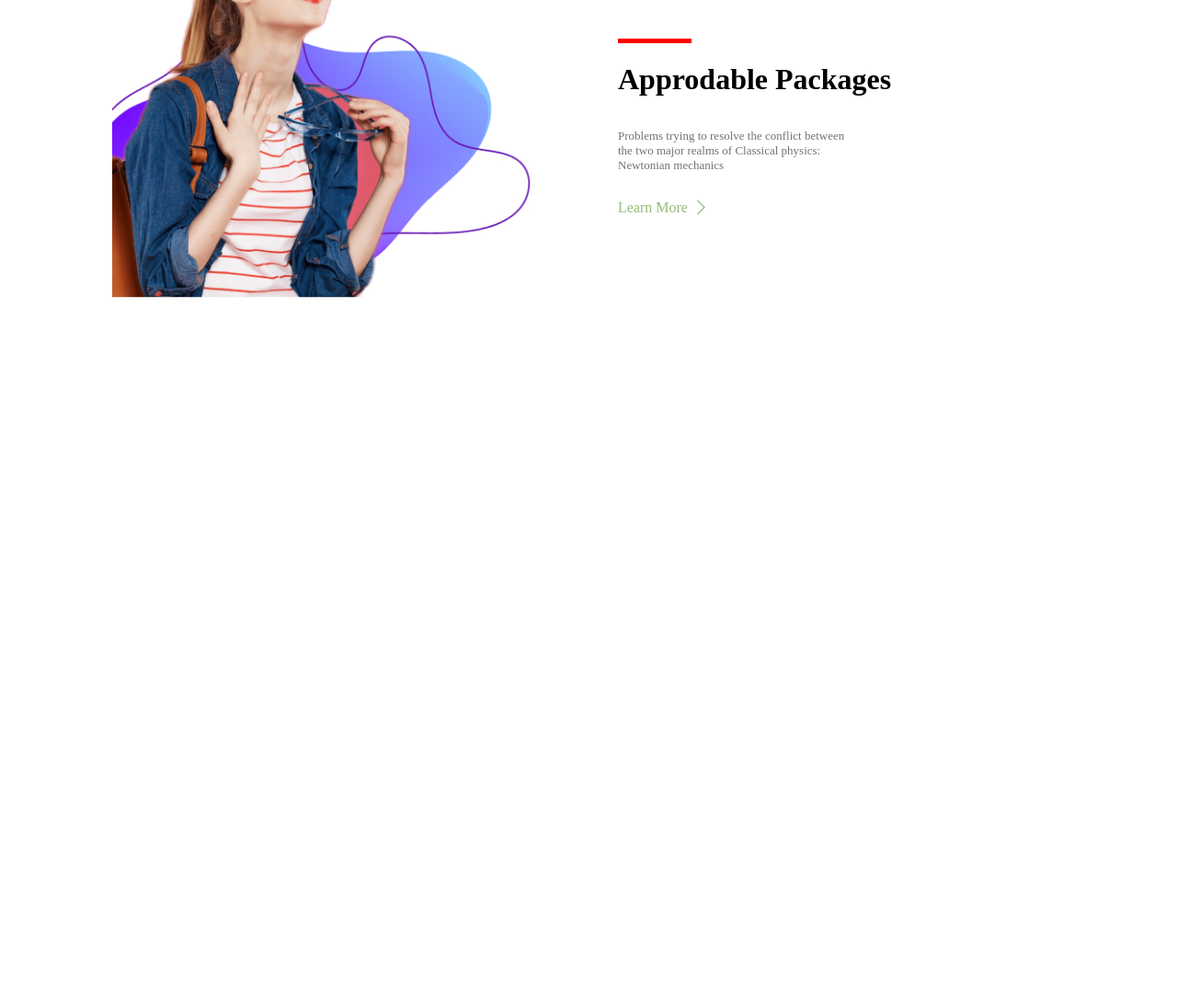
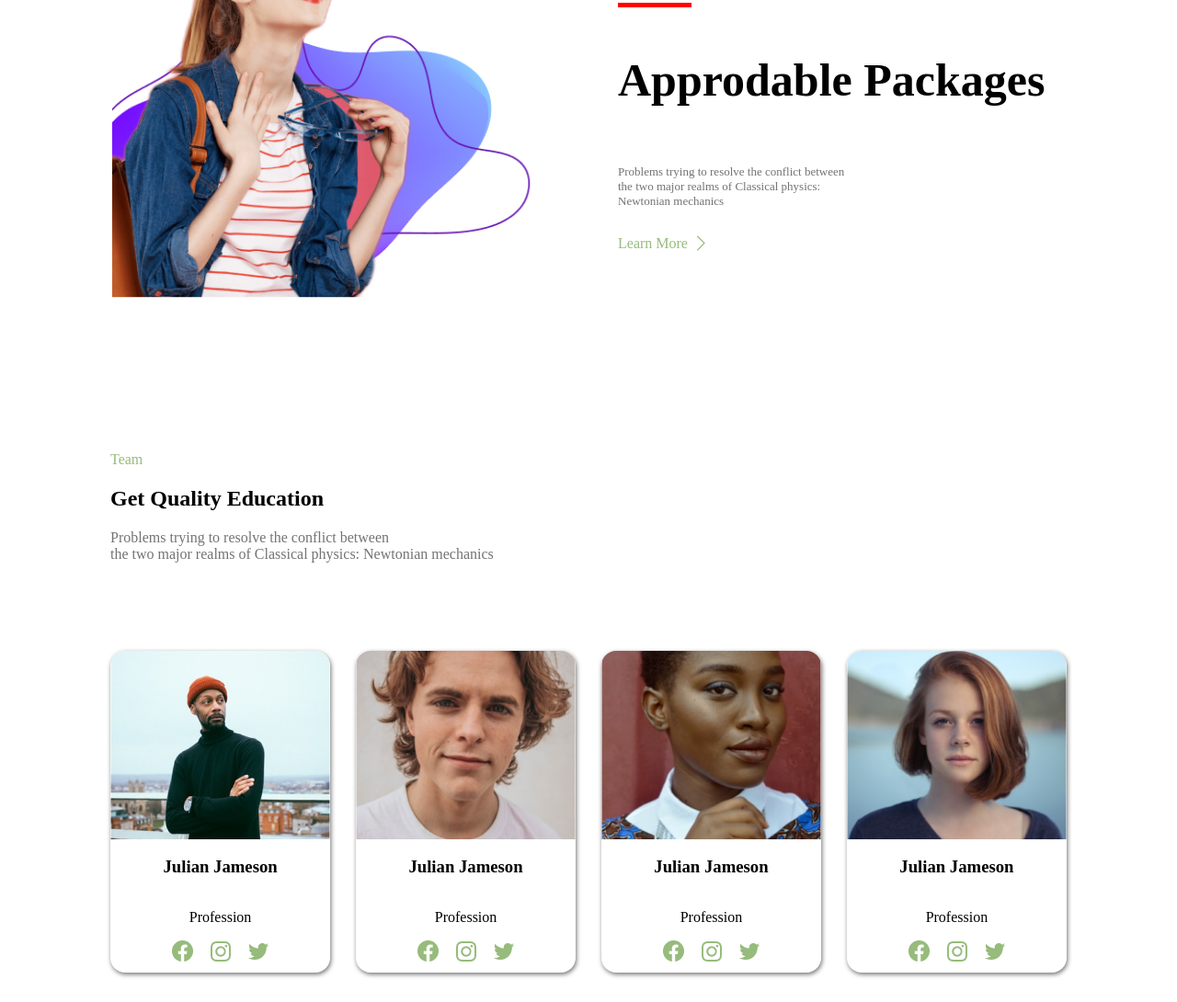
Before and after one commit to BuiVanQuangHung/wgt_test, a plain HTML site: page index.html in a window 1280 px wide. Shown: the part 934-2024 px from the top of the page at 92% size. Before the commit the page ends 1409 px from the top, so only its background shows below. Drawn offline with Linux system fonts and the light colour scheme.

Commit message:
feat(ui): add image design and create new section about team detail

```diff
--- a/index.html
+++ b/index.html
@@ -7,8 +7,8 @@
     <title>WGT</title>
   </head>
   <body class="page">
-    <div class="container__fluid">
-      <div class="navbar">
+    <section class="container__fluid">
+      <header class="navbar">
         <h2 class="navbar__brand">Brandname</h2>
         <div class="navbar__actions">
           <ul class="navbar__actions-list">
@@ -28,8 +28,8 @@
             </button>
           </div>
         </div>
-      </div>
-      <div class="section">
+      </header>
+      <section class="section">
         <div class="detail-section">
           <div class="detail-section__title">
             <p class="detail-section__welcome-title">Welcome</p>
@@ -48,9 +48,10 @@
           </div>
         </div>
         <img class="section__image" src="./assets/girl1.png" />
-      </div>
-    </div>
-    <div class="section__package">
+      </section>
+    </section>
+
+    <section class="section__package">
       <div class="box__section-image">
         <img class="section__package-image" src="./assets/girl2.jpg" />
       </div>
@@ -64,7 +65,7 @@
               width: 80px;
             "
           ></div>
-          <h1>Approdable Packages</h1>
+          <p class="detail-section__best-title">Approdable Packages</p>
           <p class="detail-section__target" style="font-size: small">
             Problems trying to resolve the conflict between <br />
             the two major realms of Classical physics: <br />
@@ -79,6 +80,86 @@
           </p>
         </div>
       </div>
-    </div>
+    </section>
+
+    <section class="section__team">
+      <div class="section__team-title">
+        <p class="detail-section__welcome-title">Team</p>
+        <h2>Get Quality Education</h2>
+        <p class="detail-section__target">
+          Problems trying to resolve the conflict between <br />
+          the two major realms of Classical physics: Newtonian mechanics
+        </p>
+      </div>
+      <div class="container-profile">
+        <div class="card-profile">
+          <img src="./assets/male.png" class="card-profile__avatar" />
+          <h3 class="card-profile__name">Julian Jameson</h3>
+          <p class="card-profile__profession">Profession</p>
+          <div class="card-profile__group-icons">
+            <img
+              src="./assets/ant-design_facebook-filled.png"
+              class="card-profile__icon"
+            />
+            <img
+              src="./assets/ant-design_instagram-outlined.png"
+              class="card-profile__icon"
+            />
+            <img src="./assets/twitter.png" class="card-profile__icon" />
+          </div>
+        </div>
+        <div class="card-profile">
+          <img src="./assets/user-cover-2.png" class="card-profile__avatar" />
+          <h3 class="card-profile__name">Julian Jameson</h3>
+          <p class="card-profile__profession">Profession</p>
+          <div class="card-profile__group-icons">
+            <img
+              src="./assets/ant-design_facebook-filled.png"
+              class="card-profile__icon"
+            />
+            <img
+              src="./assets/ant-design_instagram-outlined.png"
+              class="card-profile__icon"
+            />
+            <img src="./assets/twitter.png" class="card-profile__icon" />
+          </div>
+        </div>
+        <div class="card-profile">
+          <img src="./assets/user-cover-3.png" class="card-profile__avatar" />
+          <h3 class="card-profile__name">Julian Jameson</h3>
+          <p class="card-profile__profession">Profession</p>
+          <div class="card-profile__group-icons">
+            <img
+              src="./assets/ant-design_facebook-filled.png"
+              class="card-profile__icon"
+            />
+            <img
+              src="./assets/ant-design_instagram-outlined.png"
+              class="card-profile__icon"
+            />
+            <img src="./assets/twitter.png" class="card-profile__icon" />
+          </div>
+        </div>
+        <div class="card-profile">
+          <img
+            src="./assets/fixed-height sec-.png"
+            class="card-profile__avatar"
+          />
+          <h3 class="card-profile__name">Julian Jameson</h3>
+          <p class="card-profile__profession">Profession</p>
+          <div class="card-profile__group-icons">
+            <img
+              src="./assets/ant-design_facebook-filled.png"
+              class="card-profile__icon"
+            />
+            <img
+              src="./assets/ant-design_instagram-outlined.png"
+              class="card-profile__icon"
+            />
+            <img src="./assets/twitter.png" class="card-profile__icon" />
+          </div>
+        </div>
+      </div>
+    </section>
   </body>
 </html>
--- a/style.css
+++ b/style.css
@@ -131,6 +131,48 @@
   gap: 10px;
   cursor: pointer;
 }
+
+.section__team {
+  margin: 0 7.5rem;
+  display: flex;
+  flex-direction: column;
+  gap: 3rem;
+}
+
+.container-profile {
+  display: flex;
+  flex-wrap: wrap;
+  justify-content: space-between;
+  margin: 2rem 0;
+  gap: 1rem;
+}
+
+.card-profile {
+  width: 23%;
+  height: 350px;
+  border-radius: 1rem;
+  display: flex;
+  overflow: hidden;
+  flex-direction: column;
+  align-items: center;
+  justify-content: center;
+  box-shadow: 1px 2px 5px #737373;
+}
+
+.card-profile__avatar {
+  width: 100%;
+  height: 60%;
+  object-fit: cover;
+}
+
+.card-profile__group-icons {
+  display: flex;
+  align-items: center;
+  justify-content: center;
+  gap: 1rem;
+  margin-bottom: 1rem;
+}
+
 /* Dành cho màn hình nhỏ (ví dụ: điện thoại di động) */
 @media only screen and (max-width: 600px) {
   .navbar {
@@ -152,6 +194,15 @@
     height: 100%;
     object-fit: cover;
   }
+  .section__package {
+    flex-direction: column;
+  }
+  .section__package-image {
+    width: 100%;
+  }
+  .card-profile {
+    width: 45%;
+  }
 }
 
 /* Dành cho màn hình trung bình (ví dụ: máy tính bảng) */
@@ -169,4 +220,13 @@
     height: 100%;
     object-fit: cover;
   }
+  .section__package {
+    flex-direction: column;
+  }
+  .section__package-image {
+    width: 100%;
+  }
+  .card-profile {
+    width: 30%;
+  }
 }
```
Also changed, not shown: assets/ant-design_facebook-filled.png (added), assets/ant-design_instagram-outlined.png (added), assets/bx_bx-map.png (added), assets/bx_bx-phone.png (added), assets/fixed-height sec-.png (added), assets/mail.png (added), assets/male.png (added), assets/twitter.png (added), assets/user-cover-2.png (added), assets/user-cover-3.png (added).
